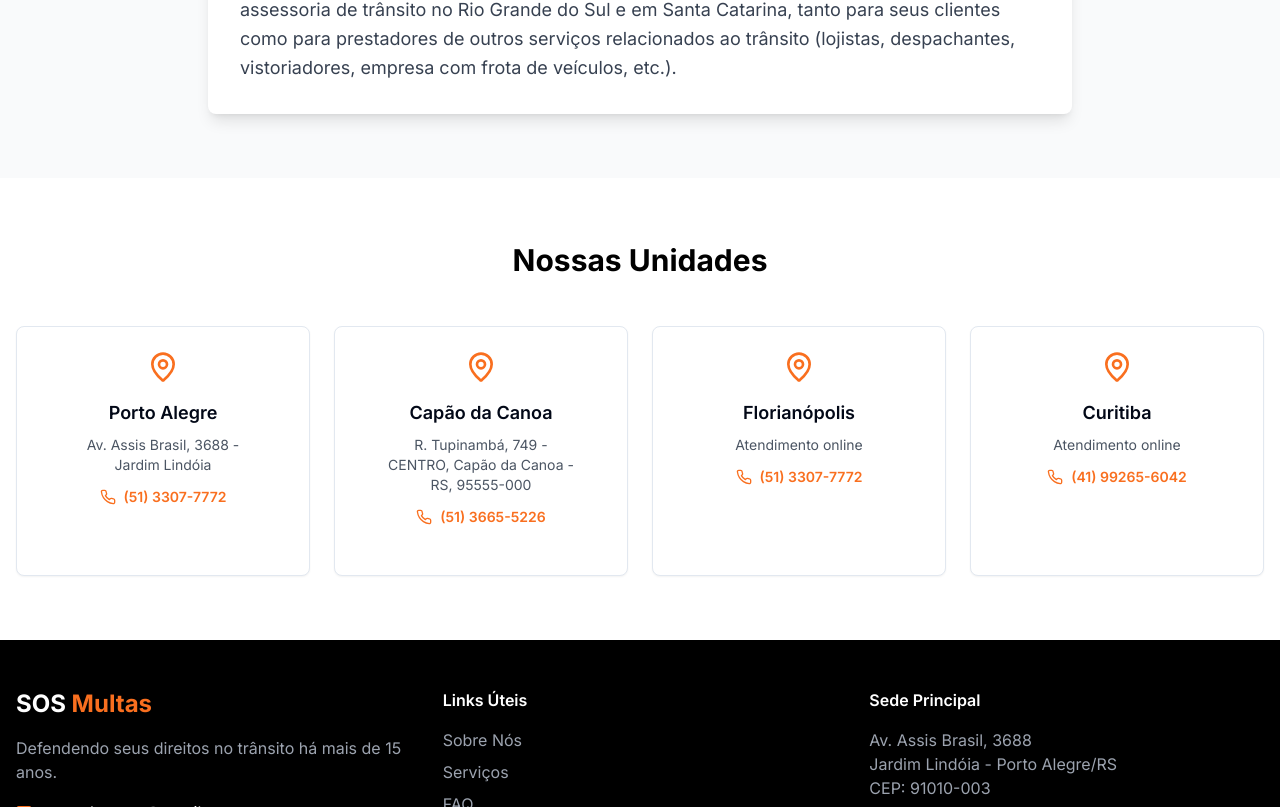
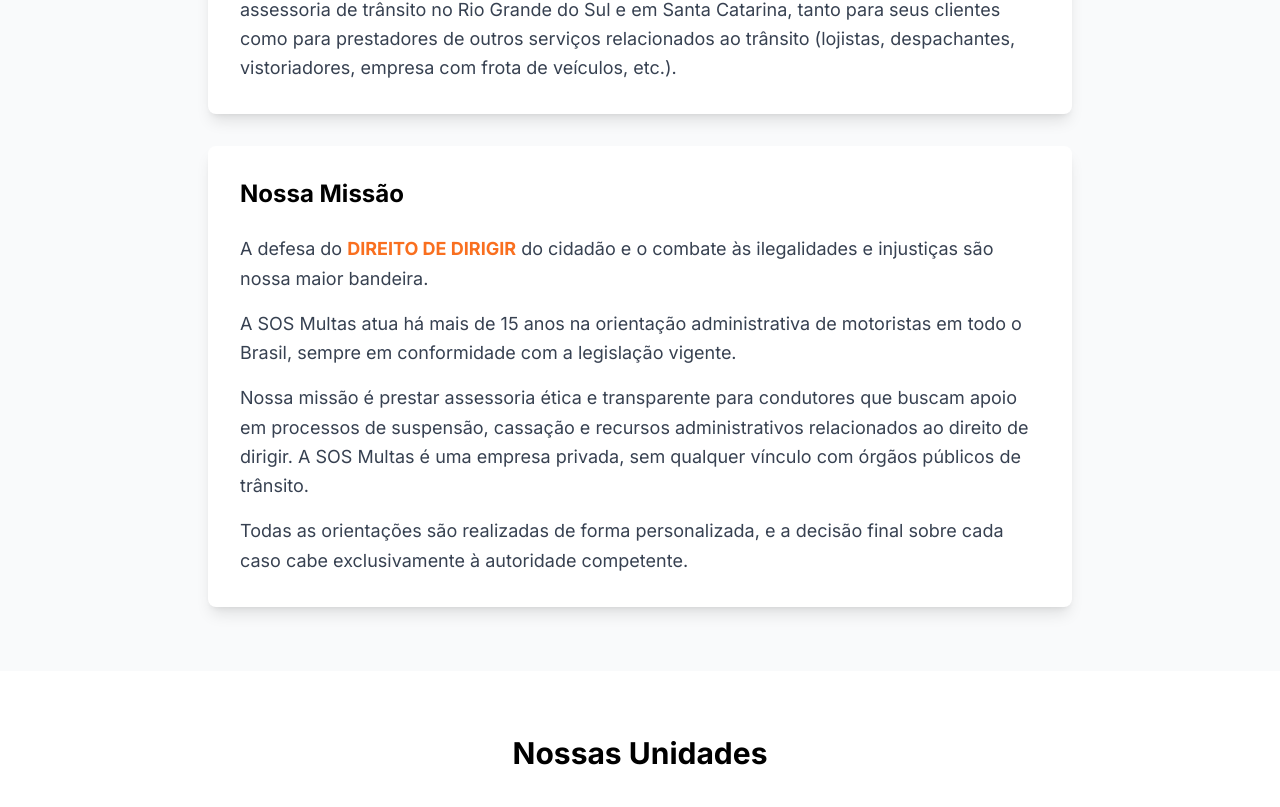
Before and after one commit to brendonalcantara97/multa-lead-flow, a React (Vite) app: page / in a window 1280 px wide. Shown: the part 2595-3402 px from the top of the page. Built offline with nearby package versions, Linux system fonts and the light colour scheme.

Commit message:
Adicionar texto sobre a SOS Multas
Atualizou a seção "Sobre a SOS Multas" em `src/pages/Index.tsx` com o novo texto fornecido pelo usuário, detalhando a missão e atuação da empresa.

```diff
--- a/src/pages/Index.tsx
+++ b/src/pages/Index.tsx
@@ -540,12 +540,28 @@ const Index = () => {
       <section id="sobre-empresa" className="py-16 bg-gray-50">
         <div className="container mx-auto px-4 max-w-4xl">
           <h2 className="text-3xl font-bold text-center text-black mb-12">Sobre a SOS Multas</h2>
-          <div className="bg-white p-8 rounded-lg shadow-lg">
+          <div className="bg-white p-8 rounded-lg shadow-lg mb-8">
             <p className="text-gray-700 text-lg leading-relaxed">
               A <strong className="text-orange-500">SOS MULTAS - Assessoria de Trânsito</strong>, surgiu em 2007 para, de forma responsável, garantir a manutenção do direito de dirigir dos seus clientes. Com profissionais qualificados, a empresa atua em defesas e recursos contra multas de trânsito. Desde as multas mais brandas às que acarretam as penalidades de suspensão e cassação da CNH (excesso de pontos, excesso de velocidade, bafômetro, entre outras penalidades).
             </p>
             <p className="text-gray-700 text-lg leading-relaxed mt-6">
               Ao longo da sua trajetória a <strong className="text-orange-500">SOS MULTAS</strong> adquiriu credibilidade e tornou-se referência em assessoria de trânsito no Rio Grande do Sul e em Santa Catarina, tanto para seus clientes como para prestadores de outros serviços relacionados ao trânsito (lojistas, despachantes, vistoriadores, empresa com frota de veículos, etc.).
+            </p>
+          </div>
+
+          <div className="bg-white p-8 rounded-lg shadow-lg">
+            <h3 className="text-2xl font-bold text-black mb-6">Nossa Missão</h3>
+            <p className="text-gray-700 text-lg leading-relaxed mb-4">
+              A defesa do <strong className="text-orange-500">DIREITO DE DIRIGIR</strong> do cidadão e o combate às ilegalidades e injustiças são nossa maior bandeira.
+            </p>
+            <p className="text-gray-700 text-lg leading-relaxed mb-4">
+              A SOS Multas atua há mais de 15 anos na orientação administrativa de motoristas em todo o Brasil, sempre em conformidade com a legislação vigente.
+            </p>
+            <p className="text-gray-700 text-lg leading-relaxed mb-4">
+              Nossa missão é prestar assessoria ética e transparente para condutores que buscam apoio em processos de suspensão, cassação e recursos administrativos relacionados ao direito de dirigir. A SOS Multas é uma empresa privada, sem qualquer vínculo com órgãos públicos de trânsito.
+            </p>
+            <p className="text-gray-700 text-lg leading-relaxed">
+              Todas as orientações são realizadas de forma personalizada, e a decisão final sobre cada caso cabe exclusivamente à autoridade competente.
             </p>
           </div>
         </div>
```
